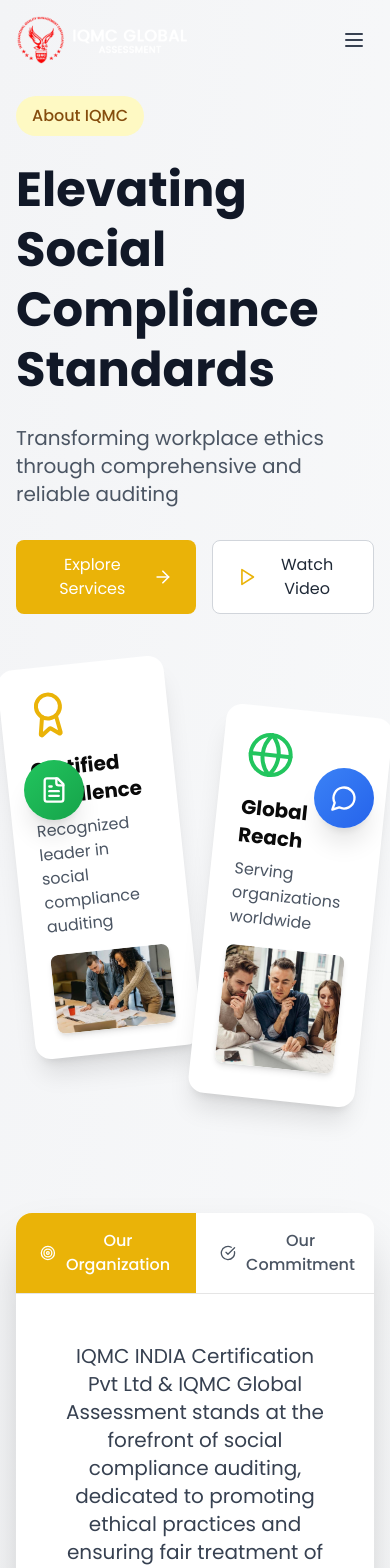
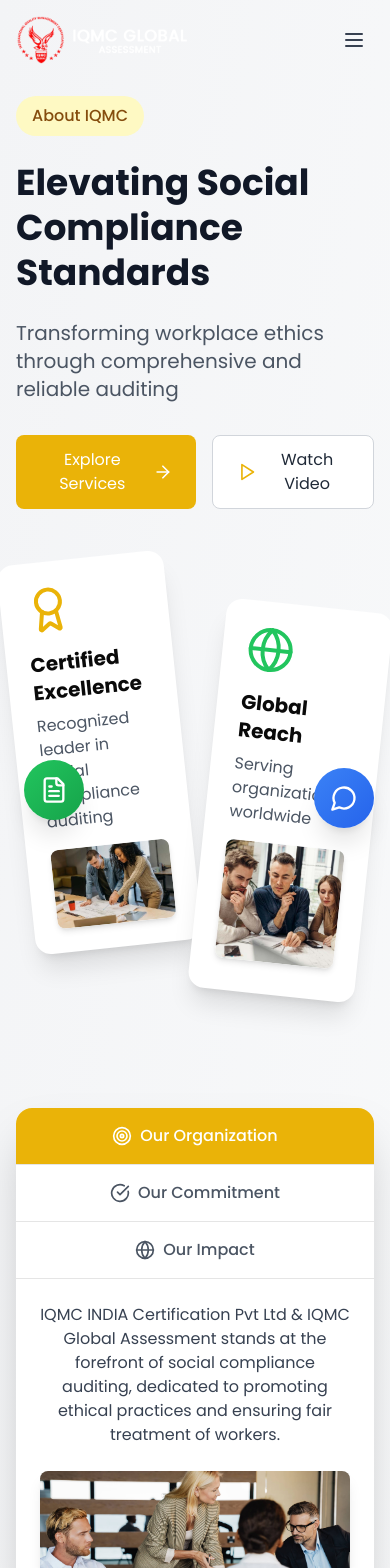
Before and after one commit to SxxAq/iqmc-frontend, a React (Vite) app: page /about in a window 390 px wide. Shown: the top 1568 px of the page. Built offline with nearby package versions, Linux system fonts and the light colour scheme.

Commit message:
Fix responsiveness issues on the About page

```diff
--- a/src/components/AboutSection.tsx
+++ b/src/components/AboutSection.tsx
@@ -33,7 +33,7 @@ const AboutSection: React.FC = () => {
             <span className="inline-block px-4 py-1 rounded-full bg-yellow-400 text-white font-medium mb-4">
               About Us
             </span>
-            <h2 className="text-4xl font-extrabold text-gray-900 mb-4 tracking-tight">
+            <h2 className="text-3xl font-extrabold text-gray-900 mb-4 tracking-tight">
               Elevating Social Compliance Standards
             </h2>
             <p className="text-lg text-gray-600 max-w-2xl mx-auto">
--- a/src/pages/About.tsx
+++ b/src/pages/About.tsx
@@ -6,11 +6,11 @@ import {
   Globe,
   Award,
   ArrowRight,
-  Play
+  Play,
 } from "lucide-react";
-import contentimg from '../../public/contact-banner.jpg'
-import serviceimg from '../../public/service-image-3.png'
-import calaction from '../../public/service-image-2.png'
+import contentimg from "../../public/contact-banner.jpg";
+import serviceimg from "../../public/service-image-3.png";
+import calaction from "../../public/service-image-2.png";
 const AboutUs: React.FC = () => {
   const [activeTab, setActiveTab] = useState(0);
 
@@ -18,18 +18,21 @@ const AboutUs: React.FC = () => {
     {
       icon: Target,
       title: "Our Organization",
-      content: "IQMC INDIA Certification Pvt Ltd & IQMC Global Assessment stands at the forefront of social compliance auditing, dedicated to promoting ethical practices and ensuring fair treatment of workers."
+      content:
+        "IQMC INDIA Certification Pvt Ltd & IQMC Global Assessment stands at the forefront of social compliance auditing, dedicated to promoting ethical practices and ensuring fair treatment of workers.",
     },
     {
       icon: CheckCircle,
       title: "Our Commitment",
-      content: "We are dedicated to driving excellence in social compliance auditing. Our expert team ensures organizations maintain the highest standards of social responsibility and ethical practices."
+      content:
+        "We are dedicated to driving excellence in social compliance auditing. Our expert team ensures organizations maintain the highest standards of social responsibility and ethical practices.",
     },
     {
       icon: Globe,
       title: "Our Impact",
-      content: "By providing comprehensive auditing services, we create meaningful change. Our work directly contributes to improving workers' lives and fostering a more ethical, sustainable global business ecosystem."
-    }
+      content:
+        "By providing comprehensive auditing services, we create meaningful change. Our work directly contributes to improving workers' lives and fostering a more ethical, sustainable global business ecosystem.",
+    },
   ];
 
   return (
@@ -46,11 +49,12 @@ const AboutUs: React.FC = () => {
               <div className="bg-yellow-100 inline-block px-4 py-2 rounded-full mb-6">
                 <span className="text-yellow-800 font-medium">About IQMC</span>
               </div>
-              <h1 className="text-5xl font-bold mb-6 text-gray-900 leading-tight">
+              <h1 className="text-4xl font-bold mb-6 text-gray-900 leading-tight">
                 Elevating Social Compliance Standards
               </h1>
               <p className="text-xl text-gray-600 mb-8">
-                Transforming workplace ethics through comprehensive and reliable auditing
+                Transforming workplace ethics through comprehensive and reliable
+                auditing
               </p>
               <div className="flex space-x-4">
                 <button className="bg-yellow-500 text-white px-6 py-3 rounded-lg flex items-center hover:bg-yellow-600 transition">
@@ -71,10 +75,14 @@ const AboutUs: React.FC = () => {
               <div className="grid grid-cols-2 gap-6">
                 <div className="bg-white shadow-xl rounded-2xl p-6 transform -rotate-6 hover:rotate-0 transition-transform">
                   <Award className="w-12 h-12 text-yellow-500 mb-4" />
-                  <h3 className="font-bold text-xl mb-2">Certified Excellence</h3>
-                  <p className="text-gray-600">Recognized leader in social compliance auditing</p>
+                  <h3 className="font-bold text-xl mb-2">
+                    Certified Excellence
+                  </h3>
+                  <p className="text-gray-600">
+                    Recognized leader in social compliance auditing
+                  </p>
                   <img
-                     src="/project-detail-img-2.jpg"
+                    src="/project-detail-img-2.jpg"
                     alt="Certified Excellence"
                     className="mt-4 rounded-lg shadow-md"
                   />
@@ -82,7 +90,9 @@ const AboutUs: React.FC = () => {
                 <div className="bg-white shadow-xl rounded-2xl p-6 transform rotate-6 hover:rotate-0 transition-transform translate-y-12">
                   <Globe className="w-12 h-12 text-green-500 mb-4" />
                   <h3 className="font-bold text-xl mb-2">Global Reach</h3>
-                  <p className="text-gray-600">Serving organizations worldwide</p>
+                  <p className="text-gray-600">
+                    Serving organizations worldwide
+                  </p>
                   <img
                     src="/about-5.jpg"
                     alt="Global Reach"
@@ -96,38 +106,52 @@ const AboutUs: React.FC = () => {
       </div>
 
       {/* Tabbed Information Section */}
+      {/* Tabbed Information Section */}
       <div className="container mx-auto px-4 py-16">
         <div className="bg-white rounded-2xl shadow-2xl overflow-hidden">
-          <div className="flex border-b">
+          {/* Responsive Tab Navigation */}
+          <div className="flex flex-col md:flex-row border-b">
             {tabs.map((tab, index) => (
               <button
                 key={index}
                 onClick={() => setActiveTab(index)}
-                className={`flex-1 py-4 px-6 flex items-center justify-center space-x-2 transition ${
-                  activeTab === index
-                    ? 'bg-yellow-500 text-white'
-                    : 'text-gray-600 hover:bg-gray-100'
-                }`}
+                className={`
+            w-full md:flex-1
+            py-4 px-6
+            flex items-center
+            justify-center
+            space-x-2
+            transition
+            border-b md:border-b-0 md:border-r
+            last:border-b-0 md:last:border-r-0
+            ${
+              activeTab === index
+                ? "bg-yellow-500 text-white"
+                : "text-gray-600 hover:bg-gray-100"
+            }
+          `}
               >
                 <tab.icon className="w-5 h-5" />
                 <span className="font-medium">{tab.title}</span>
               </button>
             ))}
           </div>
-          <div className="p-12 text-center">
+
+          {/* Content Section */}
+          <div className="p-6 md:p-12 text-center">
             <motion.p
               key={activeTab}
               initial={{ opacity: 0, y: 20 }}
               animate={{ opacity: 1, y: 0 }}
               transition={{ duration: 0.3 }}
-              className="text-xl text-gray-700 max-w-3xl mx-auto"
+              className="text-base md:text-xl text-gray-700 max-w-3xl mx-auto mb-6"
             >
               {tabs[activeTab].content}
             </motion.p>
             <img
               src={contentimg}
               alt="IQMC Impact"
-              className="mt-8 rounded-lg shadow-lg mx-auto"
+              className="rounded-lg shadow-lg mx-auto max-w-full h-auto"
             />
           </div>
         </div>
@@ -144,13 +168,15 @@ const AboutUs: React.FC = () => {
               Empowering Ethical Business Practices
             </h2>
             <p className="text-lg text-gray-600 mb-6">
-              To promote comprehensive worker protection through meticulous social compliance auditing, ensuring organizations maintain the highest standards of social responsibility.
+              To promote comprehensive worker protection through meticulous
+              social compliance auditing, ensuring organizations maintain the
+              highest standards of social responsibility.
             </p>
             <ul className="space-y-4 mb-8">
               {[
                 "Comprehensive Social Compliance Audits",
                 "Ethical Business Practices",
-                "Worker Protection Strategies"
+                "Worker Protection Strategies",
               ].map((item, index) => (
                 <li key={index} className="flex items-center">
                   <CheckCircle className="text-yellow-500 mr-3" />
@@ -166,7 +192,9 @@ const AboutUs: React.FC = () => {
             <div className="bg-white shadow-xl rounded-2xl p-6 transform -translate-y-12">
               <Target className="w-12 h-12 text-blue-500 mb-4" />
               <h3 className="font-bold text-xl mb-2">Strategic Approach</h3>
-              <p className="text-gray-600">Precise and reliable audit methodologies</p>
+              <p className="text-gray-600">
+                Precise and reliable audit methodologies
+              </p>
               <img
                 src={serviceimg}
                 alt="Strategic Approach"
@@ -176,7 +204,9 @@ const AboutUs: React.FC = () => {
             <div className="bg-white shadow-xl rounded-2xl p-6">
               <CheckCircle className="w-12 h-12 text-green-500 mb-4" />
               <h3 className="font-bold text-xl mb-2">Continuous Improvement</h3>
-              <p className="text-gray-600">Ongoing support for ethical practices</p>
+              <p className="text-gray-600">
+                Ongoing support for ethical practices
+              </p>
               <img
                 src={calaction}
                 alt="Continuous Improvement"
```
